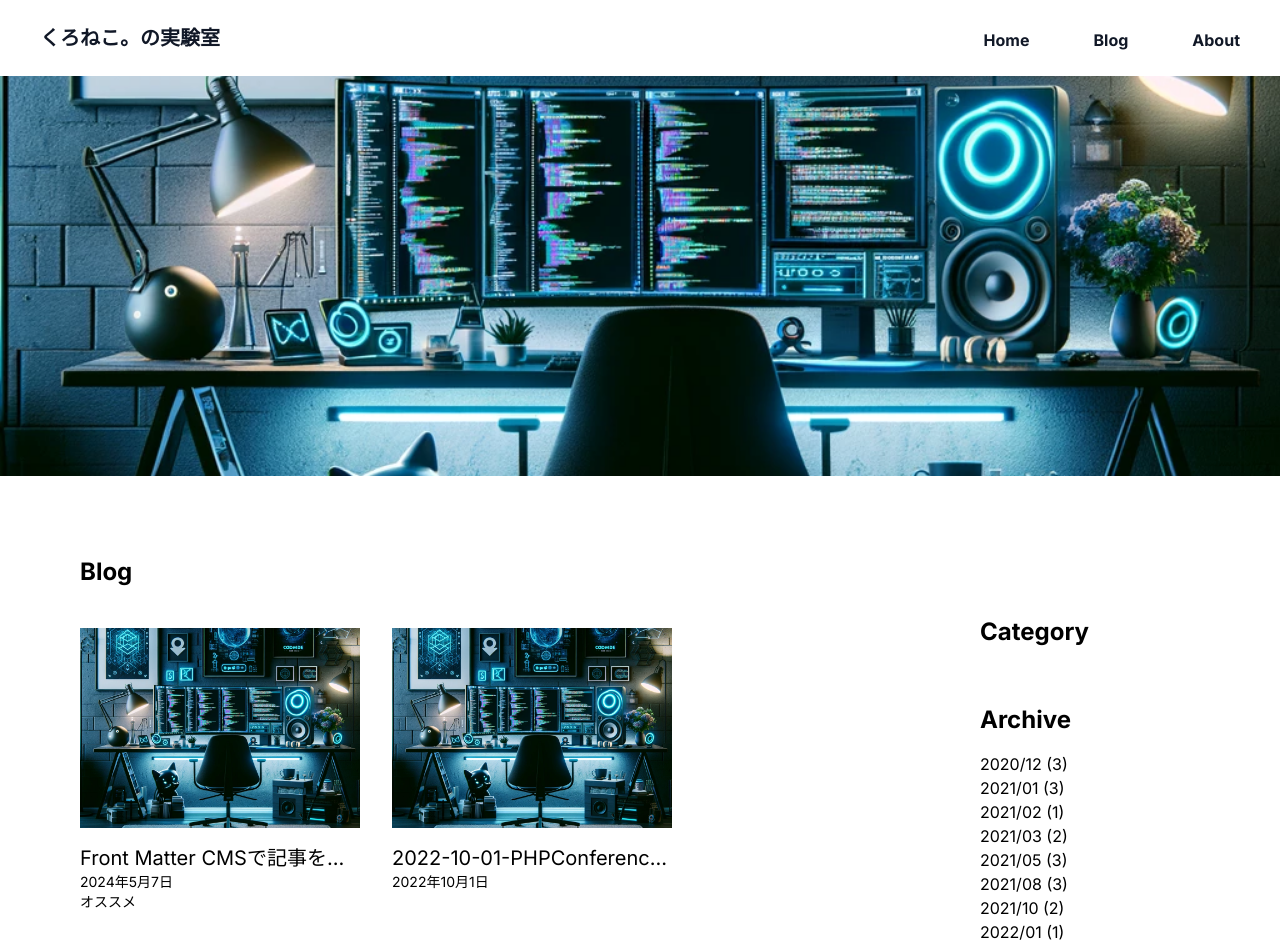
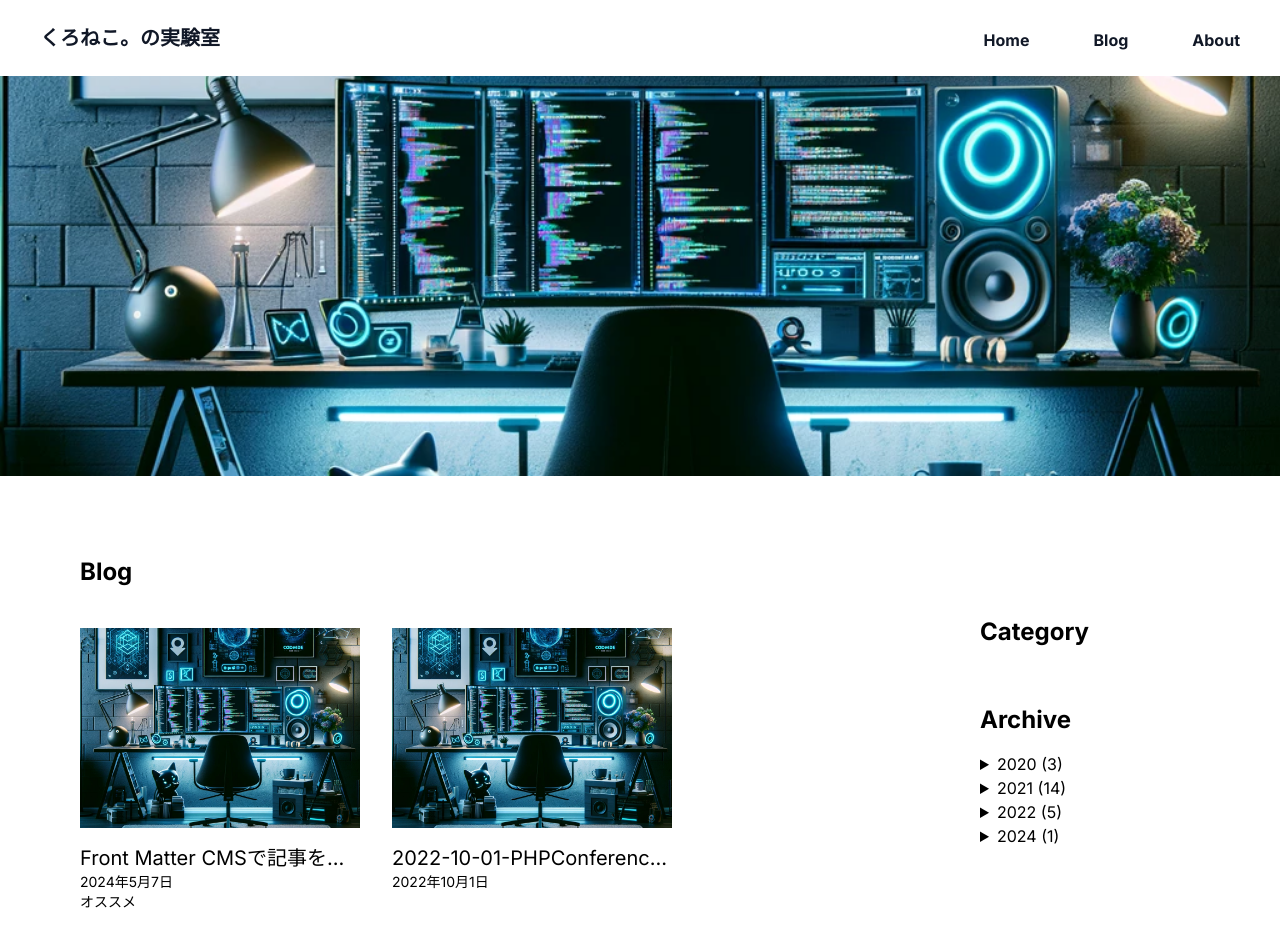
Before and after one commit to kuroneko913/nextjs-blog, a Next.js app: page /blog in a window 1280 px wide. Shown: the top 942 px of the page. Built offline with nearby package versions, Linux system fonts and the light colour scheme.

Commit message:
[fix] 記事の投稿年月ブロックを実装

```diff
--- /dev/null
+++ b/app/modules/ArchiveList.tsx
@@ -0,0 +1,20 @@
+export default function ArchiveList(props) {
+    const { archives } = props;
+    return (
+        <>
+            { Object.keys(archives).sort().map((archive) => (
+                <details><summary>{archive} ({
+                    Object.keys(archives[archive]).reduce((acc, archiveDate) => acc + archives[archive][archiveDate], 0)
+                })</summary>
+                    <ul className="py-1">
+                        { Object.keys(archives[archive]).sort().map((archiveDate, index) => (
+                            <li key={index}>
+                                <a href={`/blog?archive=${archiveDate}`}><span className="px-4">{archiveDate} ({archives[archive][archiveDate]})</span></a>
+                            </li>
+                        ))}
+                    </ul>
+                </details>
+            ))}
+        </>
+    );
+}
--- a/app/modules/CategoryArchive.tsx
+++ b/app/modules/CategoryArchive.tsx
@@ -1,5 +1,8 @@
+import ArchiveList from "./ArchiveList";
+
 export default function CategoryArchive(props) {
     const { categories, archives } = props;
+
     return (
         <div className="px-10 w-1/4" style={{ height: "100%", marginTop: "100px" }}>
             <div>
@@ -14,13 +17,7 @@ export default function CategoryArchive(props) {
             </div>
             <div className="py-10">
                 <h1 className="text-2xl pb-4 font-bold">Archive</h1>
-                <ul>
-                    { Object.keys(archives).sort().map((archive, index) => (
-                        <li key={index}>
-                            <a href={`/blog?archive=${archive}`}>{archive} ({archives[archive]})</a>
-                        </li>
-                    ))}
-                </ul>
+                <ArchiveList archives={archives} />
             </div>
         </div>
     );
--- a/app/modules/Top.tsx
+++ b/app/modules/Top.tsx
@@ -4,7 +4,7 @@ import IntroductionBox from "./IntroductionBox";
 import { RecomendedPostsFilter, UpdatedArticleFilter } from "@/src/ArticleFilter";
 
 export default function Top(prop) {
-    const updatedPosts = UpdatedArticleFilter(prop.posts, 3);
+    const updatedPosts = UpdatedArticleFilter(prop.posts, 6);
     const RecomendedPosts = RecomendedPostsFilter(prop.posts, 10);
     return (
         <div className="flex p-10 justify-between">
--- a/src/fetch.tsx
+++ b/src/fetch.tsx
@@ -101,6 +101,7 @@ const allowedSearchKeys = {category: 'categories', tag: 'tags', archive: 'date'}
   export async function getArchiveList() {
     let posts = await getAllPosts();
     let yearMonths = {};
+    let years = {};
     posts.forEach((post) => {
       const postDate = new Date(post.date).toLocaleDateString('ja-JP',{year:'numeric', month:'2-digit'});
       if (yearMonths[postDate] === undefined) {
@@ -109,5 +110,13 @@ const allowedSearchKeys = {category: 'categories', tag: 'tags', archive: 'date'}
       }
       yearMonths[postDate] += 1;
     });
-    return yearMonths;
+    for (const yearMonth in yearMonths) {
+      const year = yearMonth.split('/')[0];
+      if (years[year] === undefined) {
+        years[year] = [];
+      }
+      years[year][yearMonth] = yearMonths[yearMonth];
+    }
+
+    return years;
   }
```
